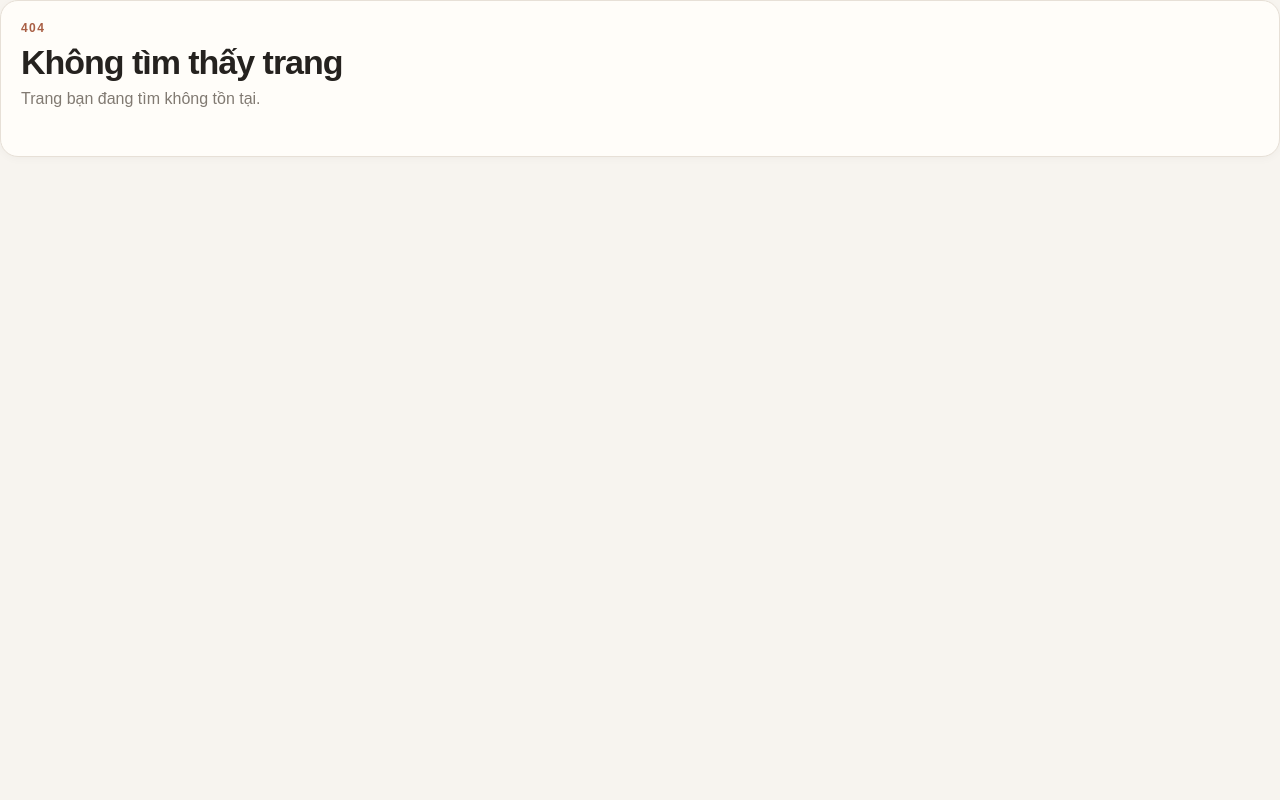
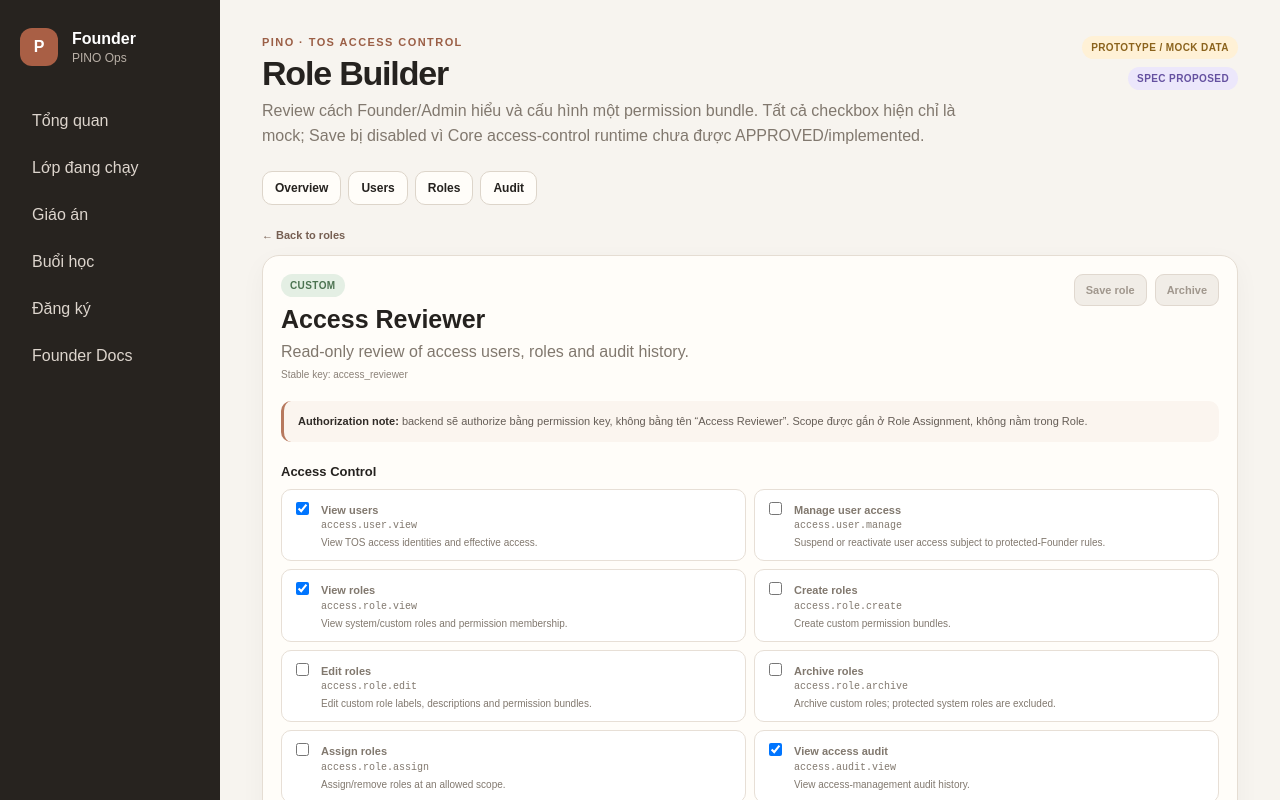
Before and after one commit to vmtct/pino-team-os, a Next.js app: page /founder/access/roles/role_access_reviewer in a window 1280 px wide. Before the commit this address had no page. Shown: the top 800 px of the page. Built offline with nearby package versions, Linux system fonts and the light colour scheme.

Commit message:
feat: add role builder prototype

```diff
--- /dev/null
+++ b/app/founder/access/roles/[id]/page.tsx
@@ -0,0 +1,51 @@
+import Link from "next/link";
+import { notFound } from "next/navigation";
+import { AccessShell } from "../../access-shell";
+import styles from "../../access.module.css";
+import { permissionsForRole, prototypePermissions, roleById } from "@/lib/access-control-prototype";
+
+export default async function AccessRoleDetailPage({ params }: { params: Promise<{ id: string }> }) {
+  const { id } = await params;
+  const role = roleById(id);
+  if (!role) notFound();
+  const selected = new Set(role.permissionKeys);
+  const groups = [...new Set(prototypePermissions.map(permission => permission.group))];
+
+  return <AccessShell
+    title="Role Builder"
+    subtitle="Review cách Founder/Admin hiểu và cấu hình một permission bundle. Tất cả checkbox hiện chỉ là mock; Save bị disabled vì Core access-control runtime chưa được APPROVED/implemented."
+  >
+    <Link href="/founder/access/roles" className={styles.back}>← Back to roles</Link>
+    <section className={styles.panel}>
+      <header className={styles.roleHeader}>
+        <div>
+          <div className={styles.badges} style={{justifyContent:"flex-start",marginBottom:8}}>
+            <span className={`${styles.badge} ${role.type === "SYSTEM" ? styles.system : styles.active}`}>{role.type}</span>
+            {role.protected ? <span className={`${styles.badge} ${styles.prototype}`}>PROTECTED</span> : null}
+          </div>
+          <h2>{role.name}</h2>
+          <p>{role.description}</p>
+          <div className={styles.meta}>Stable key: {role.key}</div>
+        </div>
+        <div className={styles.buttonRow}>
+          <button type="button" className={styles.buttonDisabled} disabled>Save role</button>
+          {role.type === "CUSTOM" ? <button type="button" className={styles.buttonDisabled} disabled>Archive</button> : null}
+        </div>
+      </header>
+
+      <div className={styles.notice}><strong>Authorization note:</strong> backend sẽ authorize bằng permission key, không bằng tên “{role.name}”. Scope được gắn ở Role Assignment, không nằm trong Role.</div>
+
+      {groups.map(group => <section key={group}>
+        <h3 className={styles.sectionTitle}>{group}</h3>
+        <div className={styles.checklist}>
+          {prototypePermissions.filter(permission => permission.group === group).map(permission => <label className={styles.check} key={permission.key}>
+            <input type="checkbox" checked={selected.has(permission.key)} readOnly disabled={role.protected} />
+            <span><strong>{permission.label}</strong><code>{permission.key}</code><span>{permission.description}</span></span>
+          </label>)}
+        </div>
+      </section>)}
+
+      {role.protected ? <div className={styles.danger}><strong>Protected system role:</strong> integrated runtime phải ngăn archive/delete role này và ngăn remove/suspend last active Founder-equivalent assignment.</div> : null}
+    </section>
+  </AccessShell>;
+}
```
